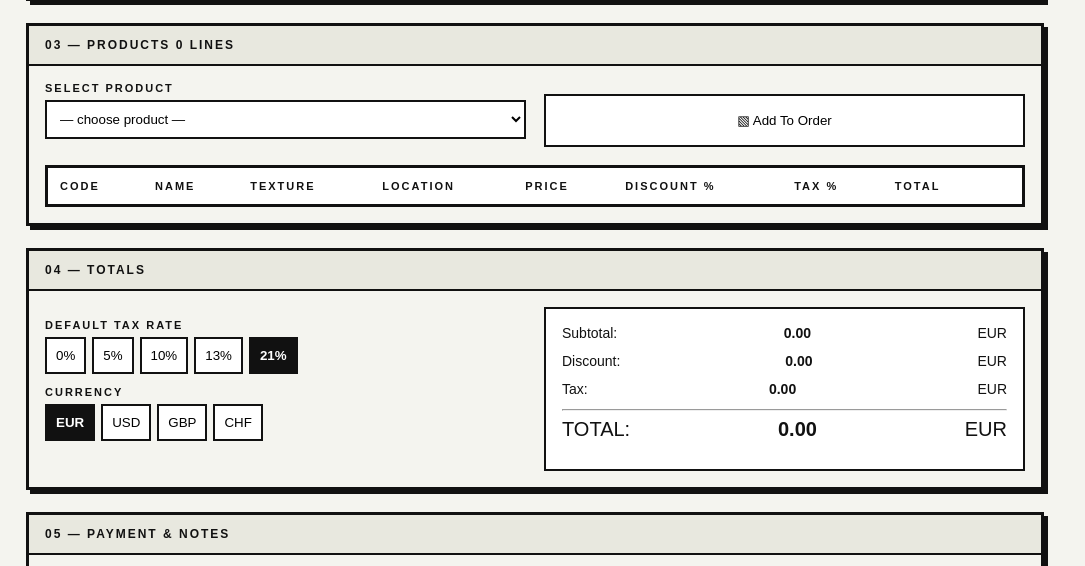
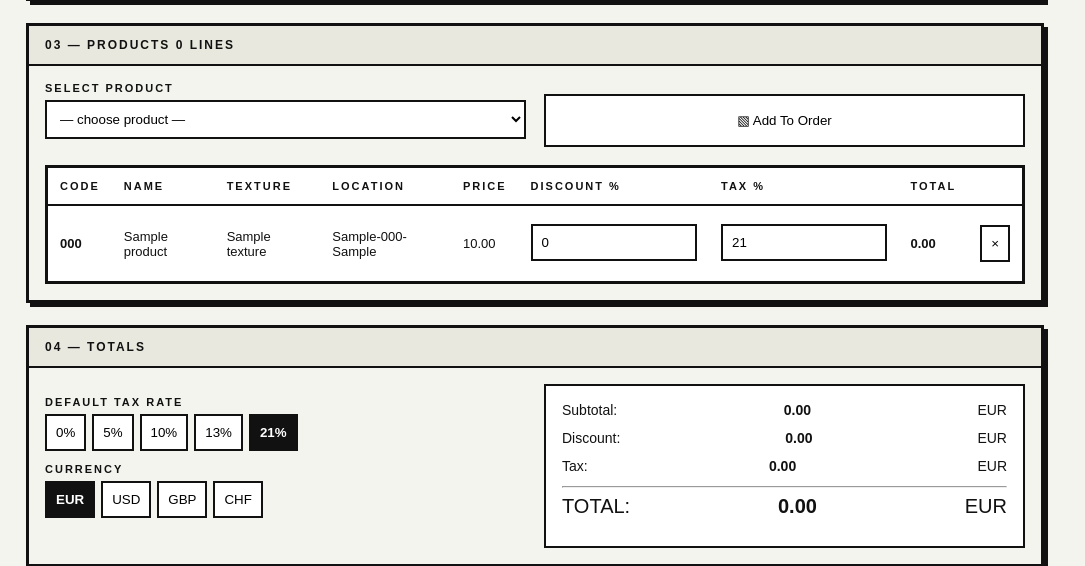
Before and after one commit to Kliurka/product_db_web, a Django app: page /orders/000/edit/ in a window 1280 px wide. Shown: the part 529-1095 px from the top of the page, without its empty margins (0-1085 px from the left). Run offline with Django 5.2, Linux system fonts and the light colour scheme; tables that the repository leaves empty hold one stand-in row (values such as "Sample post"); lists and menus that the app fills with data are empty.

Commit message:
work in progress order items

```diff
--- a/inventory/admin.py
+++ b/inventory/admin.py
@@ -5,7 +5,7 @@
 from .models import (
     Role, AppUser, Discount, Tax, Customer,
     ProductType, Texture, StorageLocation,
-    Product, ProductImage, Order, Payment, Reservation
+    Product, ProductImage, Order, Payment, Reservation, OrderItem
 )
 
 
@@ -83,3 +83,4 @@
 admin.site.register(ProductImage)
 admin.site.register(Payment)
 admin.site.register(Reservation)
+admin.site.register(OrderItem)
--- a/inventory/models.py
+++ b/inventory/models.py
@@ -178,6 +178,95 @@
     def __str__(self):
         return self.order_code
 
+class OrderItem(models.Model):
+
+    order = models.ForeignKey(
+        Order,
+        on_delete=models.CASCADE,
+        db_column='order_id'
+    )
+
+    product = models.ForeignKey(
+        Product,
+        on_delete=models.SET_NULL,
+        null=True,
+        blank=True,
+        db_column='product_id'
+    )
+
+    product_code = models.CharField(
+        max_length=100,
+        blank=True,
+        null=True
+    )
+
+    product_name = models.CharField(
+        max_length=200,
+        blank=True,
+        null=True
+    )
+
+    quantity = models.DecimalField(
+        max_digits=10,
+        decimal_places=2,
+        default=1
+    )
+
+    unit_price = models.DecimalField(
+        max_digits=10,
+        decimal_places=2
+    )
+
+    discount_percent = models.DecimalField(
+        max_digits=5,
+        decimal_places=2,
+        default=0
+    )
+
+    tax_percent = models.DecimalField(
+        max_digits=5,
+        decimal_places=2,
+        default=21
+    )
+
+    subtotal = models.DecimalField(
+        max_digits=10,
+        decimal_places=2,
+        blank=True,
+        null=True
+    )
+
+    discount_amount = models.DecimalField(
+        max_digits=10,
+        decimal_places=2,
+        blank=True,
+        null=True
+    )
+
+    tax_amount = models.DecimalField(
+        max_digits=10,
+        decimal_places=2,
+        blank=True,
+        null=True
+    )
+
+    total = models.DecimalField(
+        max_digits=10,
+        decimal_places=2,
+        blank=True,
+        null=True
+    )
+
+    created_at = models.DateTimeField(
+        blank=True,
+        null=True
+    )
+
+    class Meta:
+        db_table = 'order_items'
+
+    def __str__(self):
+        return f"{self.product_code} ({self.order.order_code})"
 
 class Payment(models.Model):
     PAYMENT_TYPE = [
@@ -209,7 +298,7 @@
         ('expired', 'Expired'),
     ]
 
-    order = models.ForeignKey(Order, on_delete=models.CASCADE)
+    order = models.ForeignKey(Order, on_delete=models.CASCADE, db_column='order_id')
     product = models.ForeignKey(Product, on_delete=models.CASCADE, db_column='product_id')
     reserved_at = models.DateTimeField(blank=True, null=True)
     reserved_by = models.ForeignKey(AppUser, on_delete=models.SET_NULL, blank=True, null=True, db_column='reserved_by')
--- a/inventory/templates/inventory/base.html
+++ b/inventory/templates/inventory/base.html
@@ -171,6 +171,23 @@
                 margin-left: 4px;
                 font-weight: bold;
             }
+            .sort-link {
+                color: inherit;
+                text-decoration: underline;
+                font-weight: inherit;
+            }
+
+            .sort-link:hover {
+                color: inherit;
+            }
+
+            .sort-link.active {
+                font-weight: bold;
+            }
+
+            .sort-link span {
+                margin-left: 4px;
+            }
     </style>
 </head>
 <body>
--- a/inventory/templates/inventory/order_form.html
+++ b/inventory/templates/inventory/order_form.html
@@ -102,7 +102,64 @@
                         <th></th>
                     </tr>
                 </thead>
-                <tbody id="order-lines"></tbody>
+                <tbody id="order-lines">
+
+                {% if mode == 'edit' %}
+
+                {% for r in reserved_products %}
+                <tr class="order-line"
+                    data-price="{{ r.product.price }}">
+
+                    <td>
+                        <b>{{ r.product.code }}</b>
+                        <input
+                            type="hidden"
+                            name="products"
+                            value="{{ r.product.id }}">
+                    </td>
+
+                    <td>{{ r.product.name }}</td>
+
+                    <td>{{ r.product.texture }}</td>
+
+                    <td>{{ r.product.storage_location }}</td>
+
+                    <td>{{ r.product.price }}</td>
+
+                    <td>
+                        <input
+                            class="discount-input"
+                            name="line_discount"
+                            type="number"
+                            value="0">
+                    </td>
+
+                    <td>
+                        <input
+                            class="tax-input"
+                            name="line_tax"
+                            type="number"
+                            value="21">
+                    </td>
+
+                    <td>
+                        <b class="line-total">0.00</b>
+                    </td>
+
+                    <td>
+                        <button
+                            type="button"
+                            class="remove-line">
+                            ×
+                        </button>
+                    </td>
+
+                </tr>
+                {% endfor %}
+
+                {% endif %}
+
+                </tbody>
             </table>
         </div>
 
@@ -232,7 +289,7 @@
     document.getElementById("id_partial_sum").value = grandTotal.toFixed(2);
 }
 
-document.getElementById("add-product-btn").addEventListener("click", function () {
+    document.getElementById("add-product-btn").addEventListener("click", function () {
     const select = document.getElementById("product-select");
     const option = select.options[select.selectedIndex];
 
@@ -260,8 +317,8 @@
         <td>${texture}</td>
         <td>${location}</td>
         <td>${price.toFixed(2)}</td>
-        <td><input class="discount-input" type="number" min="0" max="100" step="0.01" value="0"></td>
-        <td><input class="tax-input" type="number" min="0" max="100" step="0.01" value="${defaultTax}"></td>
+        <td><input class="discount-input" name="line_discount" type="number" min="0" max="100" step="0.01" value="0"></td>
+        <td><input class="tax-input" name="line_tax" type="number" min="0" max="100" step="0.01" value="${defaultTax}"></td>
         <td><b class="line-total">0.00</b></td>
         <td><button type="button" class="remove-line">×</button></td>
     `;
--- a/inventory/views.py
+++ b/inventory/views.py
@@ -23,6 +23,8 @@
 
 from django.shortcuts import get_object_or_404
 
+from decimal import Decimal
+from .models import OrderItem
 
 def product_list(request):
     products = Product.objects.all()
@@ -147,6 +149,47 @@
         'direction': direction,
     })
 
+def create_order_item_and_reservation(order, product, discount_percent, tax_percent):
+    unit_price = product.price or Decimal("0.00")
+    quantity = Decimal("1.00")
+
+    discount_percent = Decimal(str(discount_percent or 0))
+    tax_percent = Decimal(str(tax_percent or 0))
+
+    subtotal = unit_price * quantity
+    discount_amount = subtotal * discount_percent / Decimal("100")
+    taxable_sum = subtotal - discount_amount
+    tax_amount = taxable_sum * tax_percent / Decimal("100")
+    total = taxable_sum + tax_amount
+
+    OrderItem.objects.create(
+        order=order,
+        product=product,
+        product_code=product.code,
+        product_name=product.name,
+        quantity=quantity,
+        unit_price=unit_price,
+        discount_percent=discount_percent,
+        tax_percent=tax_percent,
+        subtotal=subtotal,
+        discount_amount=discount_amount,
+        tax_amount=tax_amount,
+        total=total,
+        created_at=timezone.now(),
+    )
+
+    Reservation.objects.create(
+        order=order,
+        product=product,
+        reserved_at=timezone.now(),
+        status='active'
+    )
+
+    product.status = 'reserved'
+    product.updated_at = timezone.now()
+    product.save()
+
+
 def order_add(request):
     products = Product.objects.filter(status='available').order_by('code')
 
@@ -164,20 +207,26 @@
             order.save()
 
             product_ids = request.POST.getlist('products')
+            discounts = request.POST.getlist('line_discount')
+            taxes = request.POST.getlist('line_tax')
 
-            for product_id in product_ids:
+            for index, product_id in enumerate(product_ids):
                 product = Product.objects.get(id=product_id)
 
-                Reservation.objects.create(
-                    order=order,
-                    product=product,
-                    reserved_at=timezone.now(),
-                    status='active'
+                discount_percent = discounts[index] if index < len(discounts) else 0
+                tax_percent = taxes[index] if index < len(taxes) else 21
+
+                create_order_item_and_reservation(
+                    order,
+                    product,
+                    discount_percent,
+                    tax_percent
                 )
 
-                product.status = 'reserved'
-                product.updated_at = timezone.now()
-                product.save()
+            order.partial_sum = sum(
+                item.total for item in OrderItem.objects.filter(order=order)
+            )
+            order.save()
 
             return redirect('order_list')
     else:
@@ -216,35 +265,55 @@
     )
 
 def order_edit(request, order_code):
+    order = get_object_or_404(Order, order_code=order_code)
 
-    order = get_object_or_404(
-        Order,
-        order_code=order_code
-    )
+    reserved_products = Reservation.objects.filter(
+        order=order,
+        status='active'
+    ).select_related('product')
 
     if request.method == 'POST':
-
-        form = OrderForm(
-            request.POST,
-            instance=order
-        )
+        form = OrderForm(request.POST, instance=order)
 
         if form.is_valid():
-            form.save()
+            order = form.save()
+
+            old_product_ids = list(
+                reserved_products.values_list('product_id', flat=True)
+            )
+
+            for product_id in old_product_ids:
+                Product.objects.filter(id=product_id).update(status='available')
+
+            reserved_products.delete()
+
+            product_ids = request.POST.getlist('products')
+
+            for product_id in product_ids:
+                product = Product.objects.get(id=product_id)
+
+                Reservation.objects.create(
+                    order=order,
+                    product=product,
+                    reserved_at=timezone.now(),
+                    status='active'
+                )
+
+                product.status = 'reserved'
+                product.updated_at = timezone.now()
+                product.save()
 
             return redirect('order_list')
 
     else:
-        form = OrderForm(
-            instance=order
-        )
+        form = OrderForm(instance=order)
 
-    return render(
-        request,
-        'inventory/order_form.html',
-        {
-            'form': form,
-            'mode': 'edit',
-            'order': order,
-        }
-    )
+    products = Product.objects.filter(status='available').order_by('code')
+
+    return render(request, 'inventory/order_form.html', {
+        'form': form,
+        'mode': 'edit',
+        'order': order,
+        'products': products,
+        'reserved_products': reserved_products,
+    })
```
Also changed, not shown: productdb/settings.py (+10 -5 lines), inventory/migrations/0002_alter_appuser_role_alter_customer_created_by_and_more.py (added).
